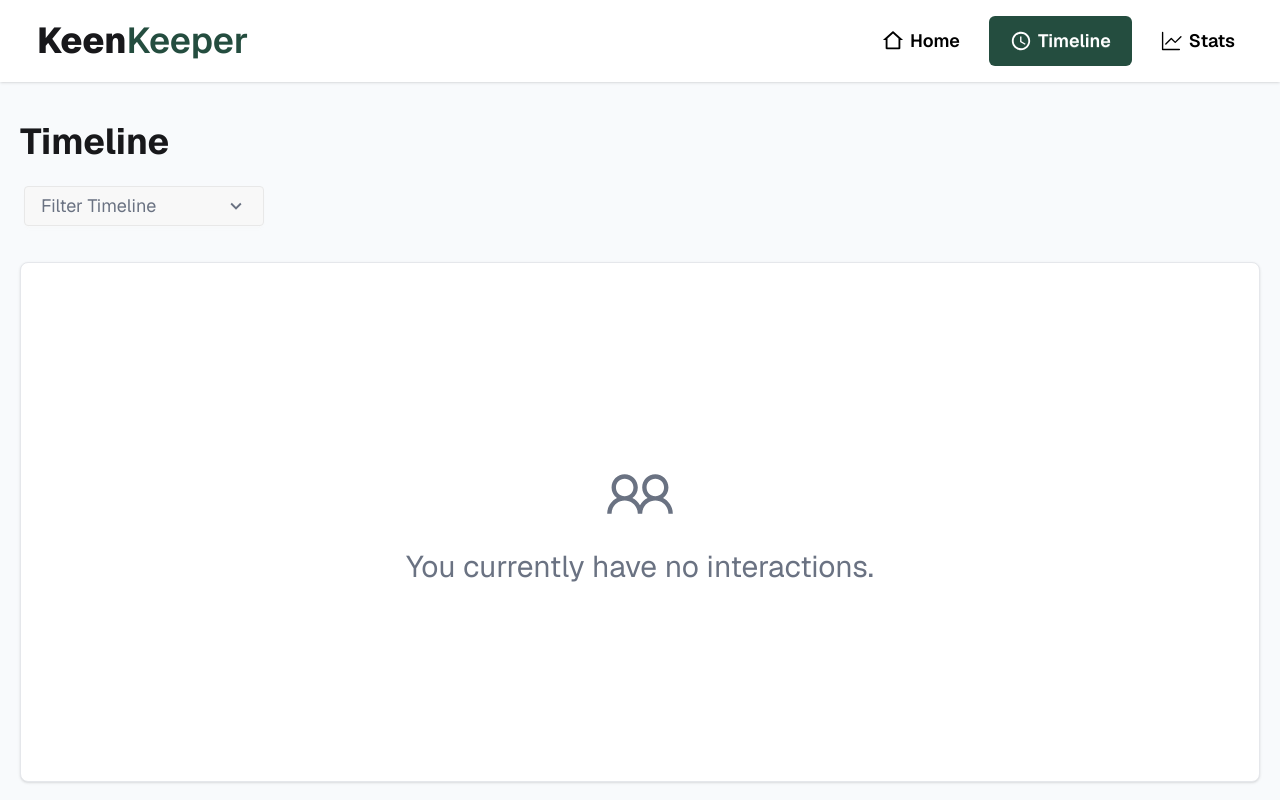
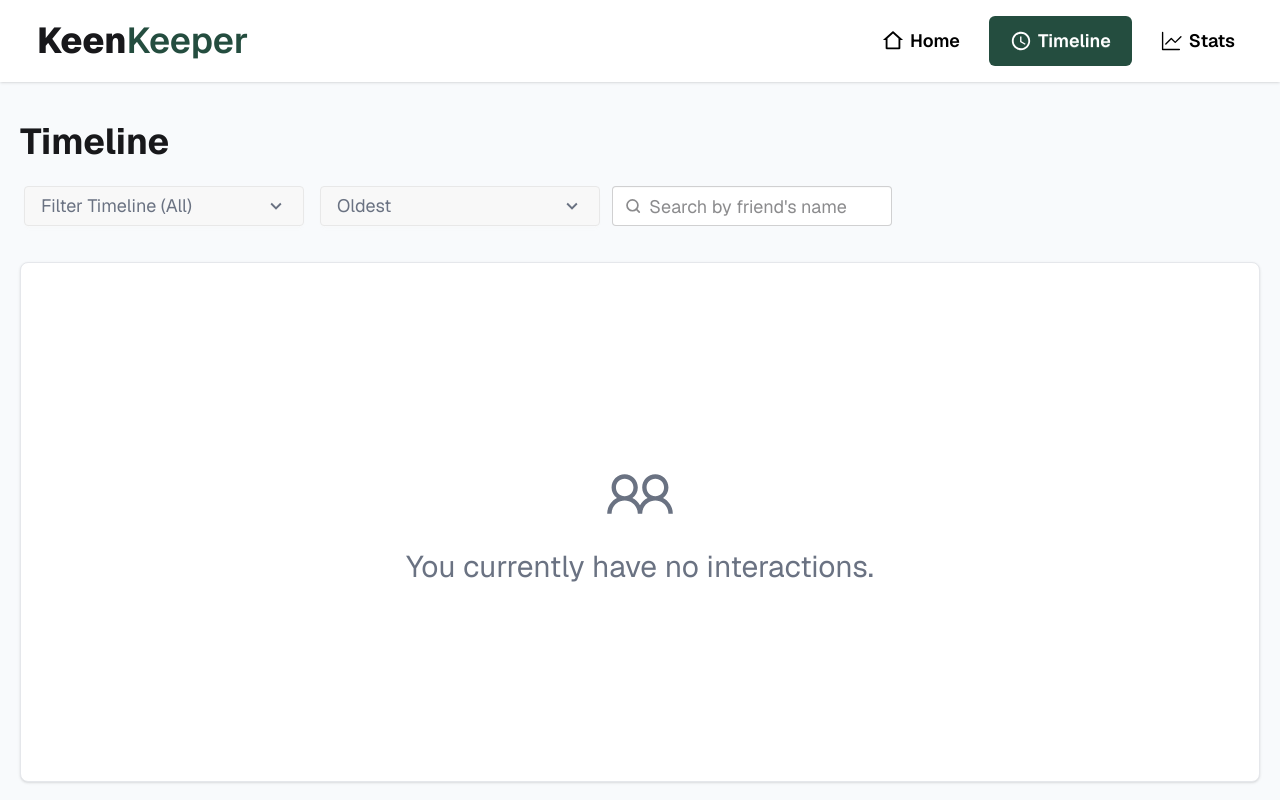
Before and after one commit to Syed-Shabok/PH-B13-A07, a React (Vite) app: page /timeline in a window 1280 px wide. Shown: the top 800 px of the page. Built offline with nearby package versions, Linux system fonts and the light colour scheme.

Commit message:
Added More Filtering Options in Timeline Page.

```diff
--- a/src/components/ui/TimelineCard.jsx
+++ b/src/components/ui/TimelineCard.jsx
@@ -25,7 +25,11 @@ const TimelineCard = ({ interaction }) => {
         </h3>
 
         <p className="text-gray-500">
-          {new Date(interaction.time).toLocaleDateString("en-US", {
+          {new Date(interaction.time).toLocaleString("en-US", {
+            hour: "numeric",
+            minute: "2-digit",
+            second: "2-digit",
+            hour12: true,
             month: "long",
             day: "numeric",
             year: "numeric",
--- a/src/pages/homepage/HomePage.jsx
+++ b/src/pages/homepage/HomePage.jsx
@@ -13,7 +13,7 @@ const HomePage = () => {
     <div className="container mx-auto px-5">
       <div className="flex flex-col items-center justify-center gap-5  mt-10 md:mt-15 lg:mt-20 mb-10">
         <h1 className=" text-3xl md:text-4xl lg:text-6xl font-bold text-center">
-          Friends to keep close in your life!!
+          Friends to keep close in your life
         </h1>
 
         <p className="md:text-lg lg:text-xl text-center md:w-[80%] xl:w-[55%] text-gray-500">
--- a/src/pages/timeline/Timeline.jsx
+++ b/src/pages/timeline/Timeline.jsx
@@ -6,30 +6,55 @@ import { LiaUserFriendsSolid } from "react-icons/lia";
 
 const Timeline = () => {
   const [isOpen, setIsOpen] = useState(false);
-  const [filterOption, setFilterOption] = useState("Filter Timeline");
+  const [isTimeOpen, setIsTimeOpen] = useState(false);
+  const [filterOption, setFilterOption] = useState("All");
+  const [filterTimeOption, setFilterTimeOption] = useState("Oldest");
+  const [searchInput, setSearchInput] = useState("");
 
   const { interactions } = useContext(FriendContext);
 
   const [displayInteractions, setDisplayInteractions] = useState([]);
 
   useEffect(() => {
-    setDisplayInteractions(interactions);
-  }, [interactions]);
+    let filteredList = [...interactions];
+
+    // Filter by type
+    if (filterOption !== "All") {
+      filteredList = filteredList.filter(
+        (interaction) => interaction.type === filterOption,
+      );
+    }
+
+    // user search
+    if (searchInput.trim() !== "") {
+      filteredList = filteredList.filter((interaction) =>
+        interaction.personName
+          .toLowerCase()
+          .includes(searchInput.toLowerCase()),
+      );
+    }
+
+    // time sort
+    filteredList.sort((a, b) =>
+      filterTimeOption === "Oldest" ? a.time - b.time : b.time - a.time,
+    );
+
+    // ask why warning!!
+    // ask why warning!!
+    // ask why warning!!
+    // ask why warning!!
+    // ask why warning!!
+    setDisplayInteractions(filteredList);
+  }, [interactions, filterOption, filterTimeOption, searchInput]);
+
+  const handleTimeFilter = (option) => {
+    setFilterTimeOption(option);
+    setIsTimeOpen(false);
+  };
 
   const handleDropdownSelect = (option) => {
     setFilterOption(option);
     setIsOpen(false);
-
-    if (option === "All") {
-      setDisplayInteractions(interactions);
-      return;
-    }
-
-    const filteredList = interactions.filter(
-      (interaction) => interaction.type === option,
-    );
-
-    setDisplayInteractions(filteredList);
   };
 
   return (
@@ -37,16 +62,18 @@ const Timeline = () => {
       <div className="space-y-5">
         <h1 className="text-4xl font-bold">Timeline</h1>
 
+        <div className="flex flex-wrap items-center gap-2">
+          {/* Sort by interaction type */}
           <div className={`dropdown ${isOpen ? "dropdown-open" : ""}`}>
             <div
               role="button"
               onClick={() => setIsOpen(!isOpen)}
-            className="btn m-1 w-60 justify-between items-center text-lg font-normal text-gray-500"
+              className="btn m-1 w-70 justify-between items-center text-lg font-normal text-gray-500"
             >
-            <p>{filterOption}</p>
+              <p>Filter Timeline ({filterOption})</p>
               <MdKeyboardArrowDown size={22} />
             </div>
-          <ul className="dropdown-content menu bg-base-100 rounded-box z-1 w-60 p-2 shadow-sm">
+            <ul className="dropdown-content menu bg-base-100 rounded-box z-1 w-70 p-2 shadow-sm text-lg">
               <li onClick={() => handleDropdownSelect("All")}>
                 <a>All</a>
               </li>
@@ -61,6 +88,53 @@ const Timeline = () => {
               </li>
             </ul>
           </div>
+
+          {/* Sort by time */}
+          <div className={`dropdown ${isTimeOpen ? "dropdown-open" : ""}`}>
+            <div
+              role="button"
+              onClick={() => setIsTimeOpen(!isTimeOpen)}
+              className="btn m-1 w-70 justify-between items-center text-lg font-normal text-gray-500"
+            >
+              <p>{filterTimeOption}</p>
+              <MdKeyboardArrowDown size={22} />
+            </div>
+            <ul className="dropdown-content menu bg-base-100 rounded-box z-1 w-70 p-2 shadow-sm text-lg">
+              <li onClick={() => handleTimeFilter("Oldest")}>
+                <a>Oldest</a>
+              </li>
+              <li onClick={() => handleTimeFilter("Most Recent")}>
+                <a>Most Recent</a>
+              </li>
+            </ul>
+          </div>
+
+          {/* Search Bar */}
+          <label className="input w-70 text-lg">
+            <svg
+              className="h-[1em] opacity-50"
+              xmlns="http://www.w3.org/2000/svg"
+              viewBox="0 0 24 24"
+            >
+              <g
+                strokeLinejoin="round"
+                strokeLinecap="round"
+                strokeWidth="2.5"
+                fill="none"
+                stroke="currentColor"
+              >
+                <circle cx="11" cy="11" r="8"></circle>
+                <path d="m21 21-4.3-4.3"></path>
+              </g>
+            </svg>
+            <input
+              type="search"
+              onChange={(e) => setSearchInput(e.target.value)}
+              required
+              placeholder="Search by friend's name"
+            />
+          </label>
+        </div>
       </div>
 
       {/* Timeline Cards Container*/}
@@ -73,6 +147,10 @@ const Timeline = () => {
               You currently have no interactions.
             </h1>
           </div>
+        ) : displayInteractions.length === 0 ? (
+          <div className="h-[65vh] flex flex-col items-center justify-center gap-5 bg-[#FFFFFF] rounded-lg shadow-sm border border-gray-200 text-gray-500 px-5">
+            <h1 className="text-2xl">No Results Found</h1>
+          </div>
         ) : (
           displayInteractions.map((interaction, index) => (
             <TimelineCard key={index} interaction={interaction} />
```
Lines whose indentation alone changed are shown as unchanged.
